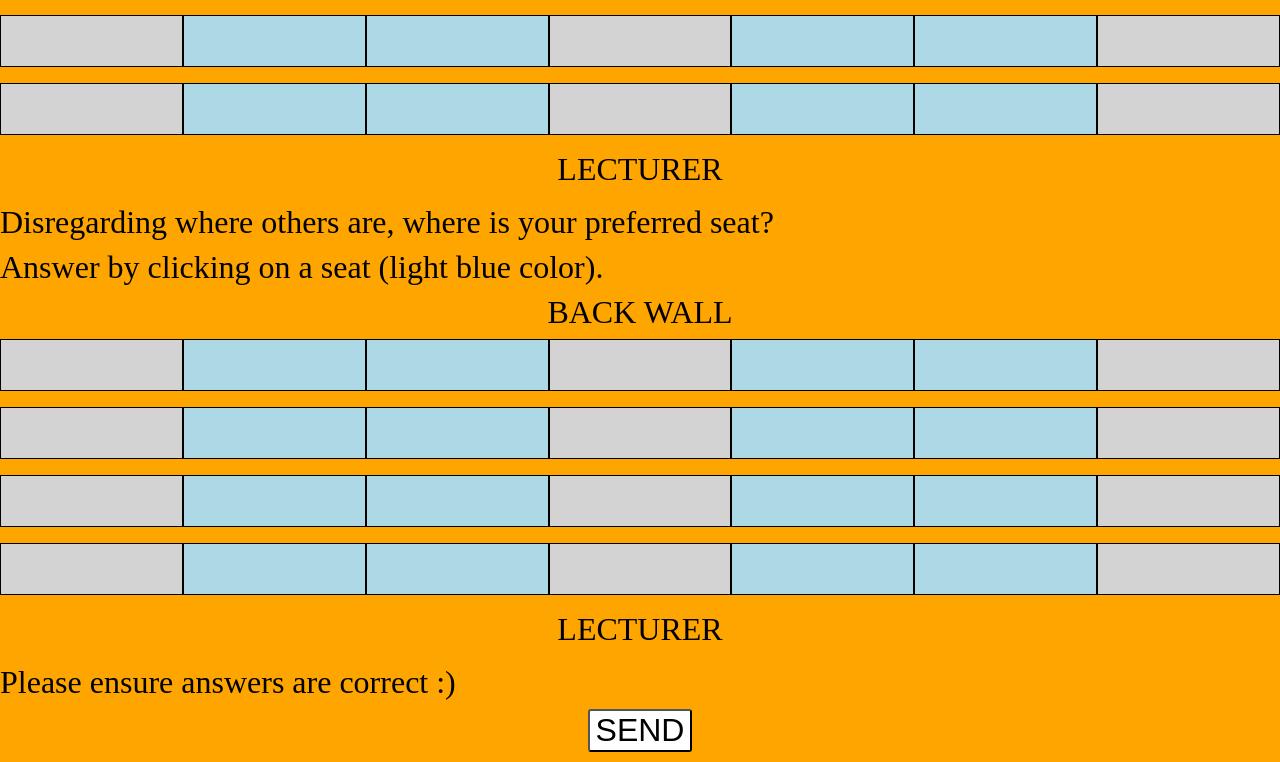
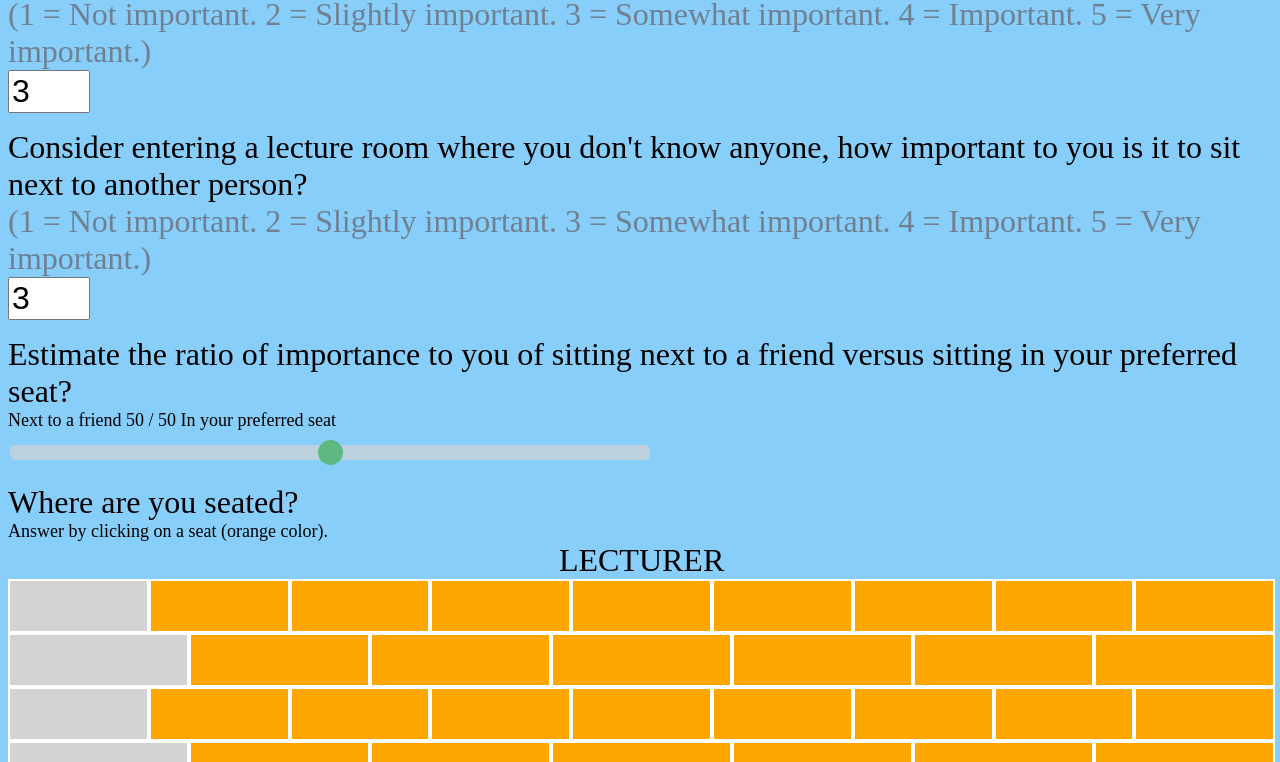
Before and after one commit to WavyV/ABM_RocketMan, a React app in the folder data-collection/form/: page / in a window 1280 px wide. Shown: the part 618-1380 px from the top of the page. Built offline with nearby package versions, Linux system fonts and the light colour scheme.

Commit message:
Form edited for test run

```diff
--- a/data-collection/form/package.json
+++ b/data-collection/form/package.json
@@ -13,6 +13,7 @@
     "babel-preset-env": "^1.6.1",
     "babel-preset-react": "^6.24.1",
     "clean-webpack-plugin": "^0.1.17",
+    "css-loader": "^0.28.8",
     "eslint": "^4.15.0",
     "eslint-config-airbnb": "^16.1.0",
     "eslint-import-resolver-webpack": "^0.8.4",
@@ -20,11 +21,13 @@
     "eslint-plugin-jsx-a11y": "^6.0.3",
     "eslint-plugin-react": "^7.5.1",
     "html-webpack-plugin": "^2.30.1",
+    "style-loader": "^0.19.1",
     "webpack": "^3.10.0",
     "webpack-dev-server": "^2.10.1"
   },
   "dependencies": {
     "prop-types": "^15.6.0",
+    "rc-slider": "^8.6.0",
     "react": "^16.2.0",
     "react-dom": "^16.2.0",
     "superagent": "^3.8.2"
--- a/data-collection/form/src/Auditorium.jsx
+++ b/data-collection/form/src/Auditorium.jsx
@@ -4,46 +4,17 @@ import React from 'react';
 const EMPTY = 0;
 const SEAT = 1;
 
-// Style for container which contains rows.
 const auditoriumStyle = {
   display: 'flex',
   flexDirection: 'column',
-  width: '100vw',
+  width: '99vw',
 };
 
-// Style for text above of below auditorium.
-const infoTextStyle = {
-  textAlign: 'center',
-};
-
-// Style for a row of seats.
-const rowStyle = {
-  display: 'flex',
-};
-
-// Style used by all cells.
 const cellStyle = {
   flexGrow: 1,
   minHeight: '50px',
-  border: '1px solid black',
-};
-
-// Style for an empty cell.
-const emptyStyle = {
-  ...cellStyle,
+  border: '2px solid white',
   backgroundColor: 'lightgray',
-};
-
-// Style for a cell with a seat.
-const seatStyle = {
-  ...cellStyle,
-  backgroundColor: 'lightblue',
-};
-
-// Style for a selected cell.
-const selectedStyle = {
-  ...cellStyle,
-  backgroundColor: 'red',
 };
 
 class Auditorium extends React.Component {
@@ -52,6 +23,9 @@ class Auditorium extends React.Component {
     question: PropTypes.string.isRequired,
     // A 2d array of 0 (an empty cell) or 1 (a seat).
     seats: PropTypes.array.isRequired,
+    // A 2d array of 0 (unavailable) or 1 (taken).
+    // Only used to make some seats unavailable.
+    taken: PropTypes.array,
     // Function to return selected seat to parent.
     lift: PropTypes.func.isRequired,
   }
@@ -67,6 +41,11 @@ class Auditorium extends React.Component {
 
   // Select a seat by given indices.
   selectSeat = (i, j) => {
+    // Can't select an unavailable seat.
+    if (this.props.taken && this.props.taken[i][j]) {
+      return;
+    }
+    // Select if the cell is a seat.
     if (this.props.seats[i][j] === SEAT) {
       this.props.lift(`${i}, ${j}`);
       this.setState({ selected: [i, j] });
@@ -74,46 +53,53 @@ class Auditorium extends React.Component {
   }
 
   render() {
+
     // First we build our rows of empty and seat cells.
     const height = this.props.seats.length;
-    const width = this.props.seats[0].length;
     const rows = [];
     // For each row in Auditorium.
     for (let i = 0; i < height; i += 1) {
       const row = [];
       // For each column in row.
-      for (let j = 0; j < width; j += 1) {
-        let thisCellStyle = {};
-        switch (this.props.seats[i][j]) {
-          case EMPTY:
-            thisCellStyle = emptyStyle;
-            break;
-          case SEAT:
-            thisCellStyle = seatStyle;
-            break;
-          default: throw new Error('Unknown cell type');
+      for (let j = 0; j < this.props.seats[i].length; j += 1) {
+        let thisCellStyle = { ...cellStyle };
+        // If a cell is a seat.
+        if (this.props.seats[i][j]) {
+          thisCellStyle.backgroundColor = 'orange';
         }
-        // Override style if seat is selected.
+        // If a seat is unavailable.
+        if (this.props.taken && this.props.taken[i][j]) {
+          thisCellStyle.backgroundColor = 'black';
+        }
+        // If a cell is selected.
         if (i === this.state.selected[0] &&
             j === this.state.selected[1]) {
-          thisCellStyle = selectedStyle;
+          thisCellStyle.backgroundColor = 'red';
         }
+        // Add the seat to the row.
         row.push(<div
           style={thisCellStyle}
           onClick={() => this.selectSeat(i, j)}
         />);
       }
-      rows.push(<div style={rowStyle}>{row}</div>);
+      // Add the row of seats to all rows.
+      rows.push(<div style={{ display: 'flex' }}>{row}</div>);
     }
+
     // Return the HTML structure with the above rows.
     return (
       <div>
         <div>{this.props.question}</div>
-        <div>Answer by clicking on a seat (light blue color).</div>
+        <div style={{ fontSize: 'large' }}>
+          Answer by clicking on a seat (orange color).
+        </div>
+        <div style={{ fontSize: 'large' }}>
+          {this.props.taken ? 'Black seats are taken' : null}
+        </div>
         <div style={auditoriumStyle}>
-          <div style={infoTextStyle}>BACK WALL</div>
+          <div style={{ textAlign: 'center' }}>LECTURER</div>
           {rows}
-          <div style={infoTextStyle}>LECTURER</div>
+          <div style={{ textAlign: 'center' }}>BACK WALL</div>
         </div>
       </div>
     );
--- a/data-collection/form/src/Form.jsx
+++ b/data-collection/form/src/Form.jsx
@@ -1,38 +1,35 @@
 import Auditorium from 'src/Auditorium.jsx';
 import React from 'react';
 import request from 'superagent';
+import Slider from 'src/Slider.jsx';
+import { SEATS, TAKEN } from 'src/seats.jsx';
 
-// Should be rectangular!
-const SEATS = [
-  [0, 1, 1, 0, 1, 1, 0],
-  [0, 1, 1, 0, 1, 1, 0],
-  [0, 1, 1, 0, 1, 1, 0],
-  [0, 1, 1, 0, 1, 1, 0],
-];
+console.log(SEATS);
 
-// Style for the button container.
-const buttonContainerStyle = {
-  textAlign: 'center',
-};
-
-// Style for the button.
 const buttonStyle = {
   backgroundColor: 'white',
   borderRadius: '3px',
   fontSize: 32,
 };
 
+const infoText = {
+  color: 'slategray',
+};
+
 class Form extends React.Component {
   constructor(props) {
     super(props);
     this.state = {
+      // Is the form filled in?
       done: false,
+      // When the form is initially loaded.
       timestamp: new Date().getTime(),
     };
   }
 
   // Update local state with a user's answer.
   handleInput = (input, key) => {
+    console.log(`Input: ${input} from key ${key}`)
     this.state[key] = input;
   }
 
@@ -43,12 +40,31 @@ class Form extends React.Component {
   }
 
   // Render a a given question.
-  renderQuestion(question, questionID) {
+  renderQuestion(question, info, questionID) {
     return (
       <div>
         <div>{question}</div>
+        {info ? <div style={infoText}>{info}</div> : null}
         <input
-          type="text"
+          type="number"
+          onChange={e => this.handleInput(e.target.value, questionID)}
+        />
+      </div>
+    );
+  }
+
+  // Render a discrete 1-5 question.
+  render1To5(question, info, questionID) {
+    return(
+      <div>
+        <div>{question}</div>
+        <div style={infoText}>{info}</div>
+        <input
+          type="number"
+          min={1}
+          max={5}
+          step={1}
+          defaultValue={3}
           onChange={e => this.handleInput(e.target.value, questionID)}
         />
       </div>
@@ -56,34 +72,70 @@ class Form extends React.Component {
   }
 
   render() {
+   // If we're done we only show a thank you message.
     if (this.state.done) {
       return <div>THANK YOU!</div>;
     }
+
     return (
       <div className="form">
-        {this.renderQuestion('Enter your given ID', 'userid')}
-        {this.renderQuestion(`If there is a person sitting
-           immediately to your left, how well do you know them
-           on a 0-10 scale, 0 being not at all, 10 being your
-           best friend`, 'left')
-        }
-        {this.renderQuestion(`If there is a person sitting
-           immediately to your right, how well do you know them
-           on a 0-10 scale, 0 being not at all, 10 being your
-           best friend`, 'right')
-        }
+
+        {this.renderQuestion(`When you sat down in your seat initially, how many
+          people did you have to pass in your row to get to your seat?`,
+          null, 'crosscost')}
+
+        {this.renderQuestion(`Of the students attending this course, with
+          how many people do you consider yourself familiar?`,
+          '(Cambridge dictionary: familiar, to know something or someone well.)',
+          'coursefriends')}
+
+        {this.render1To5(`If someone is sitting immediately to your left, how
+          familiar are you with that person?`,
+          `(1 = Not familiar. 2 = Slightly familiar. 3 = Somewhat familiar.
+          4 = Familiar. 5 = Very familiar.)`,
+          'knowleft')}
+
+        {this.render1To5(`If someone is sitting immediately to your right, how
+          familiar are you with them?`,
+          `(1 = Not familiar. 2 = Slightly familiar. 3 = Somewhat familiar.
+          4 = Familiar. 5 = Very familiar.)`,
+          'knowright')}
+
+        {this.render1To5(`On entering a lecture room how important is it to you
+          to sit next to someone with whom you are familiar?`,
+          `(1 = Not important. 2 = Slightly important. 3 = Somewhat important.
+          4 = Important. 5 = Very important.)`,
+          'sitnexttofamiliar')}
+
+        {this.render1To5(`Consider entering a lecture room where you don't know
+          anyone, how important to you is it to sit next to another person?`,
+          `(1 = Not important. 2 = Slightly important. 3 = Somewhat important.
+          4 = Important. 5 = Very important.)`,
+          'sitnexttoperson')}
+
+        <Slider
+          question="Estimate the ratio of importance to you of sitting
+                    next to a friend versus sitting in your preferred seat?"
+          option_a="Next to a friend"
+          option_b="In your preferred seat"
+          lift={slider => this.handleInput(slider, 'slider')}
+        />
+
         <Auditorium
           question="Where are you seated?"
           seats={SEATS}
-          lift={seat => this.handleInput(seat, 'loc')}
+          lift={seat => this.handleInput(seat, 'seatlocation')}
         />
+
         <Auditorium
-          question="Disregarding where others are, where is your preferred seat?"
+          question="Where would you sit in this lecture room?"
           seats={SEATS}
-          lift={seat => this.handleInput(seat, 'pref')}
+          taken={TAKEN}
+          lift={seat => this.handleInput(seat, 'seatpreffered')}
         />
+
         <div>Please ensure answers are correct :)</div>
-        <div style={buttonContainerStyle}>
+        <div style={{ textAlign: 'center' }}>
           <button style={buttonStyle} onClick={this.handleDone}>SEND</button>
         </div>
       </div>
--- /dev/null
+++ b/data-collection/form/src/Slider.jsx
@@ -0,0 +1,54 @@
+import PropTypes from 'prop-types';
+import React from 'react';
+
+class Slider extends React.Component {
+  static propTypes = {
+    // The question asked about the auditorium.
+    question: PropTypes.string.isRequired,
+    // The first option on the slider.
+    option_a: PropTypes.string.isRequired,
+    // The second option on the slider.
+    option_b: PropTypes.string.isRequired,
+    // The function to call on input change.
+    lift: PropTypes.func.isRequired,
+  }
+
+  constructor(props) {
+    super(props);
+    this.state = {
+      ratio_a: 50,
+      ratio_b: 50,
+    };
+  }
+
+  // Update ratios and call lift function.
+  handleInput = (e) => {
+    this.setState({
+      ratio_a: e.target.value,
+      ratio_b: 100 - e.target.value,
+    });
+    this.props.lift(e.target.value);
+  }
+
+  render() {
+    return (
+      <div>
+        <div>{this.props.question}</div>
+        <div style={{ fontSize: 'large' }}>
+          {`${this.props.option_a} ${this.state.ratio_a}
+           / ${this.state.ratio_b} ${this.props.option_b}`}
+        </div>
+        <input
+          className="slider"
+          type="range"
+          min={0}
+          max={100}
+          step={1}
+          onChange={this.handleInput}
+        />
+      </div>
+    );
+  }
+}
+
+export default Slider;
--- a/data-collection/form/src/index.html
+++ b/data-collection/form/src/index.html
@@ -3,14 +3,42 @@
     <head>
         <meta charset="UTF-8">
         <style>
-          body {
-            background-color: orange;
-            font-size: 32px;
-            margin: 0;
-          }
-          .form * {
-            margin-bottom: 8px;
-          }
+         body, input {
+          font-size: 32px;
+         }
+         body {
+          background-color: lightskyblue;
+         }
+         .form > * {
+          margin-bottom: 16px;
+         }
+         .slider {
+          -webkit-appearance: none;
+          width: 50vw;
+          height: 15px;
+          border-radius: 5px;
+          background: #d3d3d3;
+          outline: none;
+          opacity: 0.7;
+          -webkit-transition: .2s;
+          transition: opacity .2s;
+         }
+         .slider::-webkit-slider-thumb {
+          -webkit-appearance: none;
+          appearance: none;
+          width: 25px;
+          height: 25px;
+          border-radius: 50%;
+          background: #4CAF50;
+          cursor: pointer;
+         }
+         .slider::-moz-range-thumb {
+          width: 25px;
+          height: 25px;
+          border-radius: 50%;
+          background: #4CAF50;
+          cursor: pointer;
+         }
         </style>
     </head>
     <body>
--- /dev/null
+++ b/data-collection/form/src/seats.jsx
@@ -0,0 +1,38 @@
+// The seats in a lecture room.
+// 0 = not a seat.
+// 1 = seat.
+const SEATS = [
+  [0, 1, 1, 1, 1, 1, 1, 1, 1],
+  [0, 1, 1, 1, 1, 1, 1],
+  [0, 1, 1, 1, 1, 1, 1, 1, 1],
+  [0, 1, 1, 1, 1, 1, 1],
+  [0, 1, 1, 1, 1, 1, 1, 1],
+  [0, 1, 1, 1, 1, 1, 1, 1, 1],
+  [0, 1, 1, 1, 1, 1, 1, 1, 1],
+  [0, 1, 1, 1, 1, 1, 1, 1, 1],
+  [0, 1, 1, 1, 1, 1, 1, 1, 1],
+  [0, 1, 1, 1, 1, 1, 1, 1, 1],
+  [0, 1, 1, 1, 1, 1, 1, 1, 1],
+  [0, 1, 1, 1, 1, 1, 1, 1, 1],
+];
+
+
+// The seats that are already taken in a lecture room.
+// 0 = not already taken.
+// 1 = already taken.
+const TAKEN = [
+  [0, 1, 1, 0, 1, 0, 0, 0, 0],
+  [0, 0, 0, 0, 0, 1, 0],
+  [0, 0, 0, 0, 0, 1, 1, 0, 0],
+  [0, 0, 0, 1, 1, 1, 1],
+  [0, 0, 0, 0, 0, 0, 0, 0],
+  [0, 1, 0, 0, 0, 1, 0, 0, 1],
+  [0, 0, 0, 0, 0, 1, 0, 0, 0],
+  [0, 0, 1, 0, 1, 0, 1, 0, 1],
+  [0, 0, 0, 0, 0, 0, 0, 1, 1],
+  [0, 0, 1, 0, 1, 1, 0, 1, 1],
+  [0, 0, 0, 0, 0, 0, 0, 1, 1],
+  [0, 0, 0, 0, 0, 0, 0, 1, 0],
+];
+
+module.exports = { SEATS, TAKEN };
--- a/data-collection/form/webpack.config.js
+++ b/data-collection/form/webpack.config.js
@@ -19,6 +19,11 @@ module.exports = {
   },
   module: {
     rules: [
+      // Load .css files.
+      {
+        test: /\.css$/,
+        use: [ 'style-loader', 'css-loader' ]
+      },
       // Load .jsx files using Babel.
       {
         test: /\.jsx$/,
```
Also changed, not shown: 3 other files (tests, documents, lock files or other folders).
